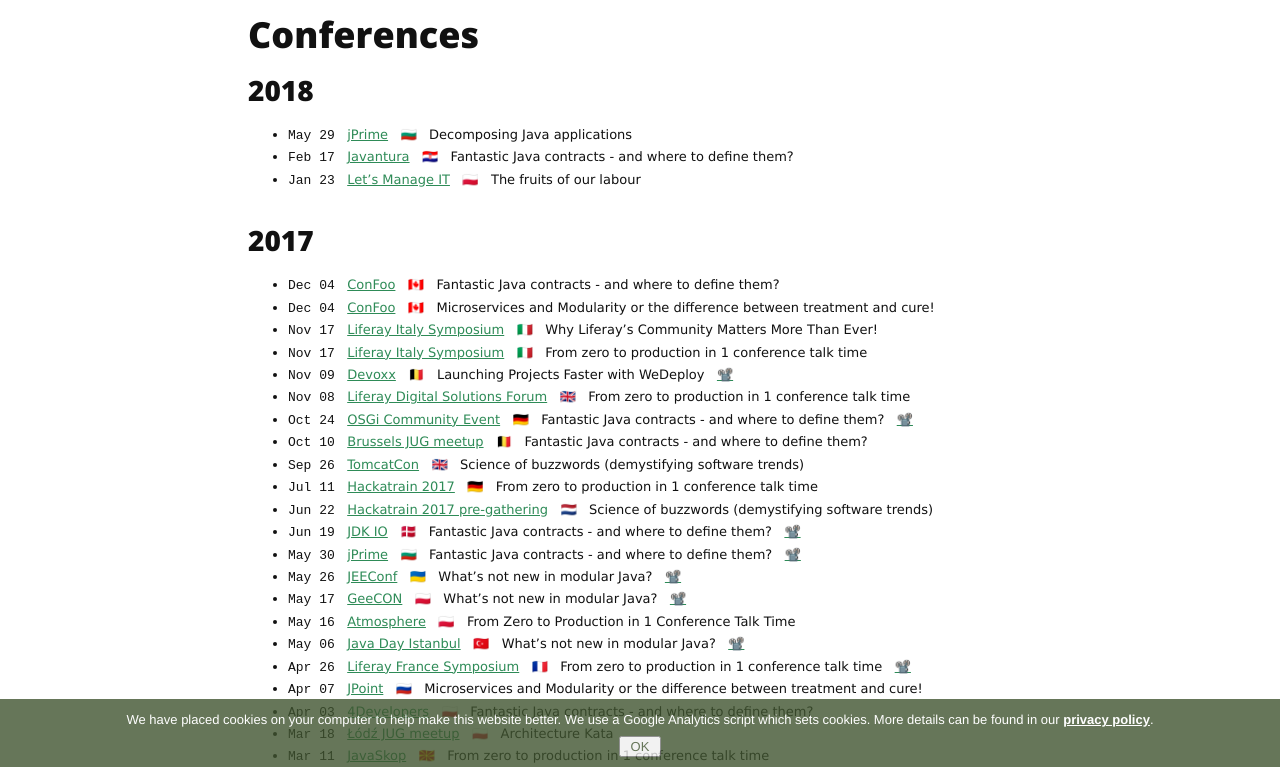
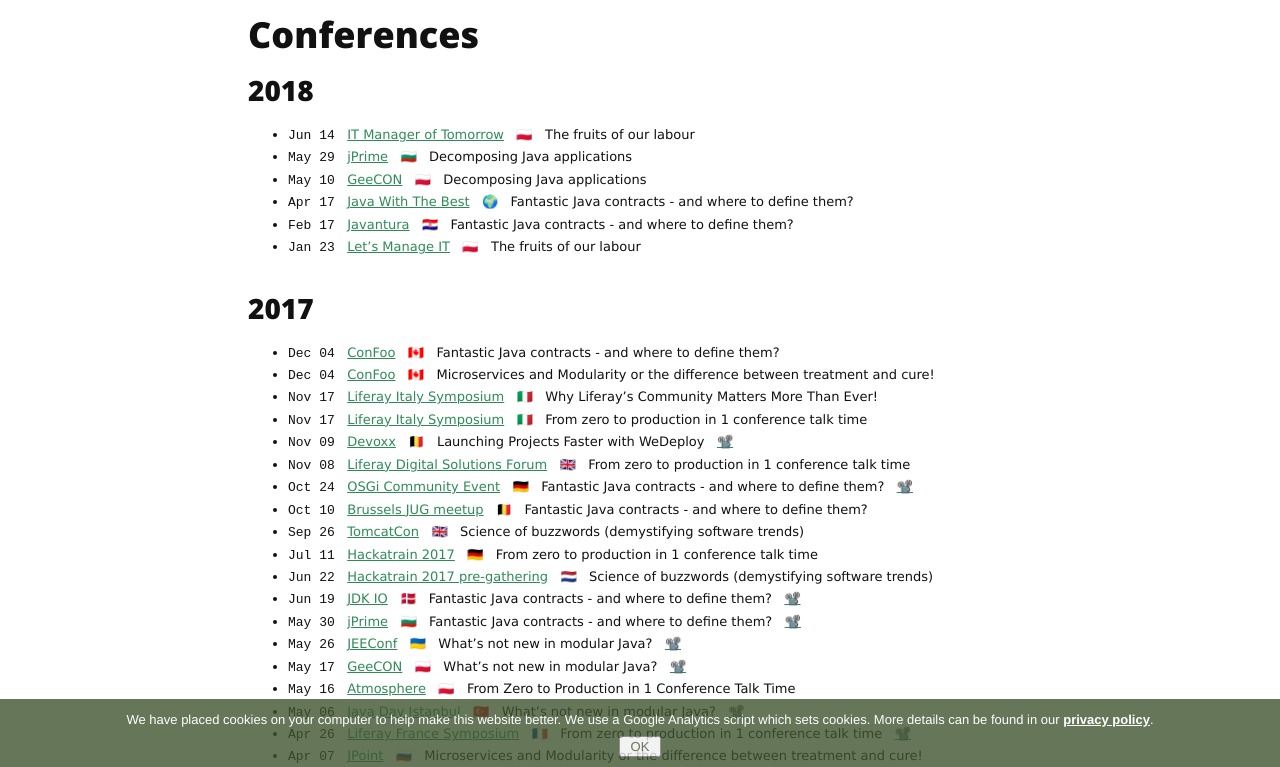
Before and after one commit to azzazzel/azzazzel.github.io, a Jekyll site: the page built from talks.md, in a window 1280 px wide and 900 px high, scrolled down 725 px, cut to the strip 133-900 px from the top of the window. Built offline with Jekyll 4.4.1, drawn with Linux system fonts in a browser that asks for light colours; nearby versions of some CDN libraries.

Commit message:
added events

```diff
--- a/talks.md
+++ b/talks.md
@@ -76,8 +76,14 @@
 
 ### 2018
 
+- `Jun 14` &nbsp; [IT Manager of Tomorrow](http://www.itmtconf.com/2018-en/)
+&nbsp; 🇵🇱 &nbsp; The fruits of our labour
 - `May 29` &nbsp; [jPrime](http://jprime.io/)
 &nbsp; 🇧🇬 &nbsp; Decomposing Java applications
+- `May 10` &nbsp; [GeeCON](https://2018.geecon.org/)
+&nbsp; 🇵🇱 &nbsp; Decomposing Java applications
+- `Apr 17` &nbsp; [Java With The Best](https://java.withthebest.com/)
+&nbsp; 🌍  &nbsp; Fantastic Java contracts - and where to define them?
 - `Feb 17` &nbsp; [Javantura](https://javantura.com)
 &nbsp; 🇭🇷 &nbsp; Fantastic Java contracts - and where to define them?
 - `Jan 23` &nbsp; [Let's Manage IT](https://events.letsmanageit.pl/LMIT40)
```
